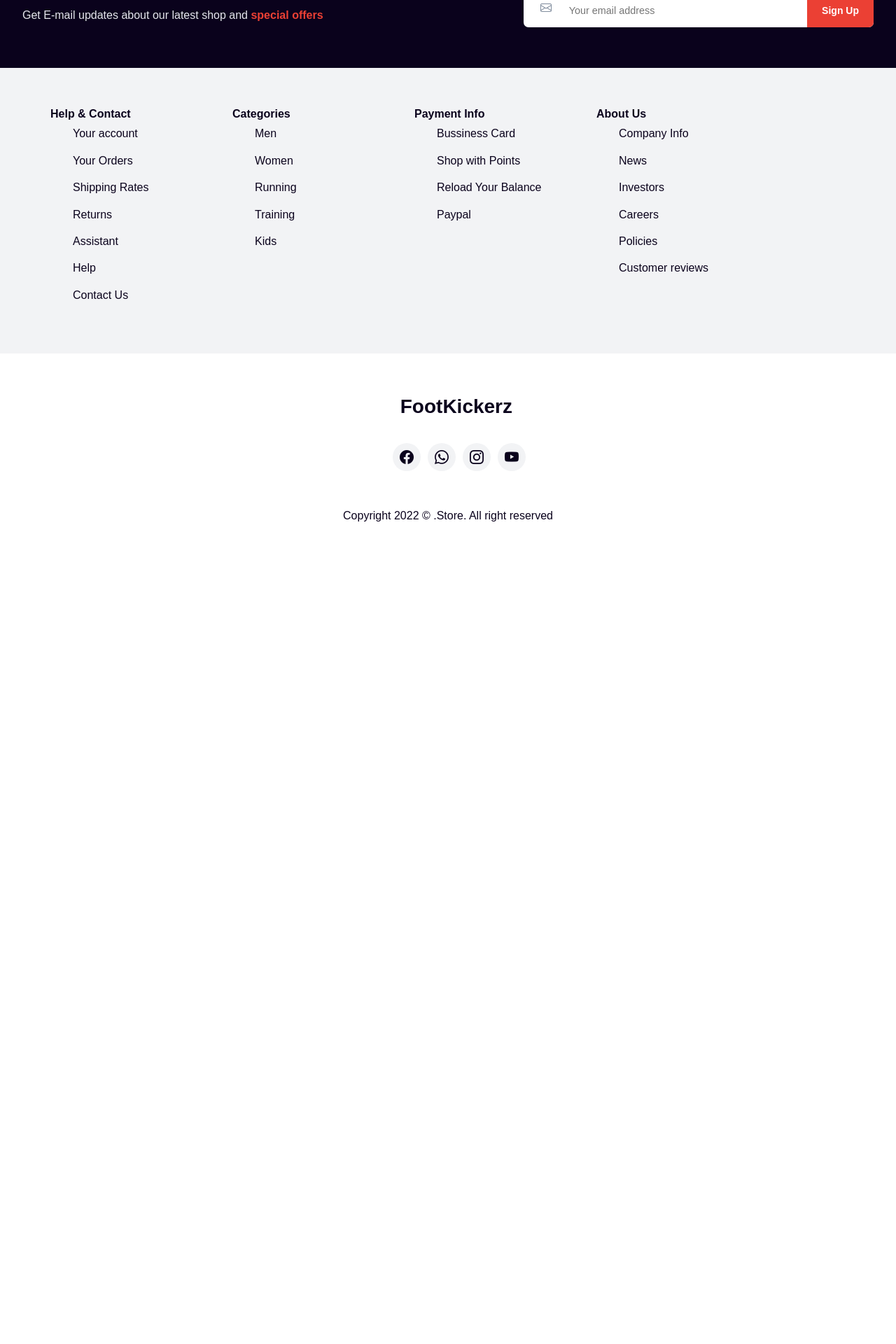
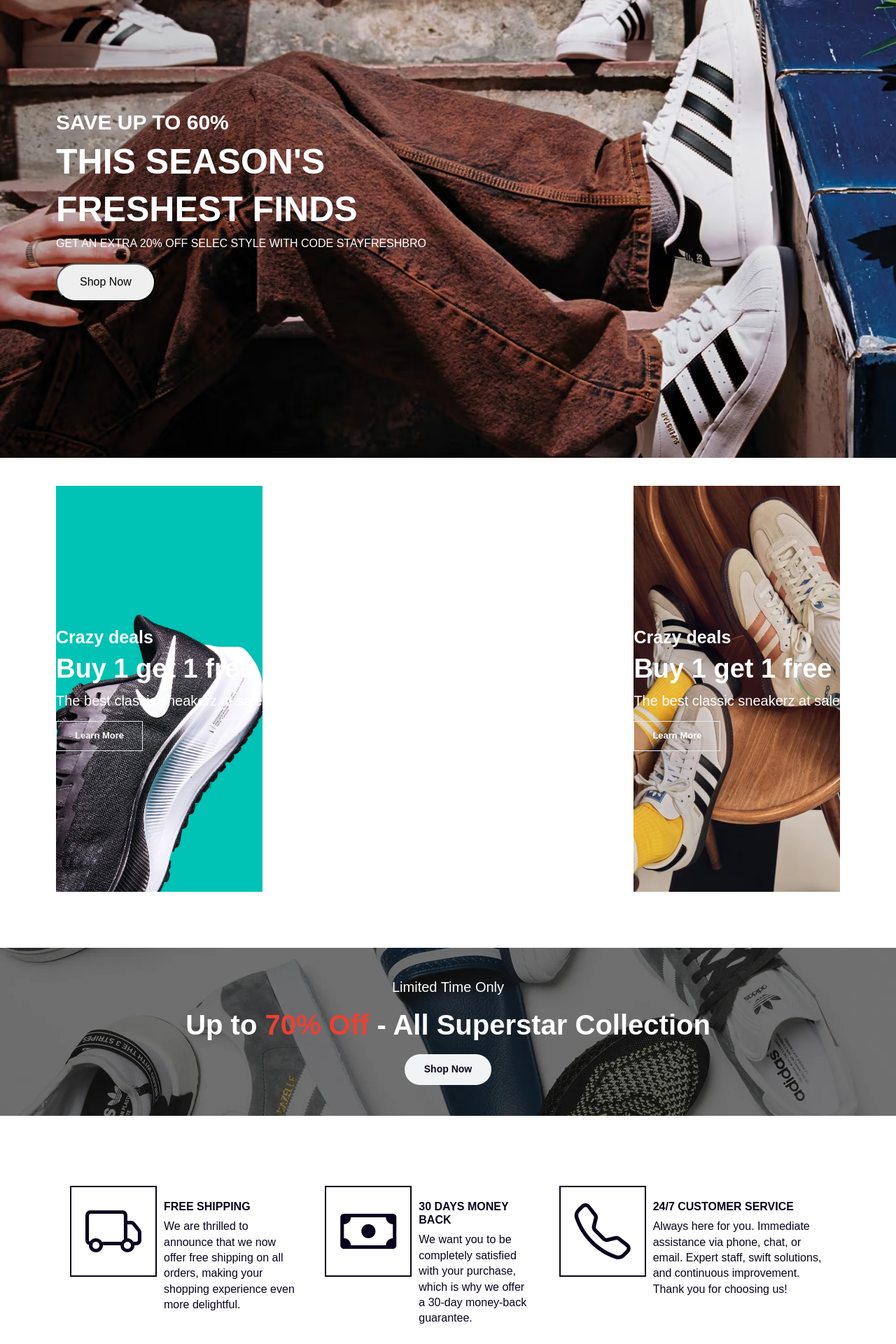
Before and after one commit to LereRentesca/FootKickerz, a Django app: page / in a window 1280 px wide. Shown: the part 240-2160 px from the top of the page at 70% size. Before the commit the page ends 985 px from the top, so only its background shows below. Run offline with Django 4.2, Linux system fonts and the light colour scheme; parts of the project's set-up code (start-up, migrations or seed data) failed here and were passed over.

Commit message:
merge branches

```diff
--- a/static/css/style.css
+++ b/static/css/style.css
@@ -517,10 +517,20 @@ form.search button:hover {
 .widgets {
     padding: 3.5em 2.5em;
     background-color: var(--light-bg-color);
+    display: flex;
+    flex-direction: column;
+    justify-content: center;
+    align-items: center;
+    text-align: center;
 }
 
 .footer-info {
     padding: 3.5em 0 5em;
+    display: flex;
+    flex-direction: column;
+    justify-content: center;
+    align-items: center;
+    text-align: center;
 }
 
 .footer-info .wrapper .flexcol {
@@ -627,6 +637,98 @@ form.search button:hover {
     padding: 40px 80px;
 }
 
+.section-p2 {
+    display: flex;
+    flex-direction: row;
+    justify-content: center;
+    align-items: space-between;
+}
+
+.section-m1 {
+    margin: 40px 0;
+}
+
+button.normal {
+    padding: 0.9em 2em;
+    height: auto;
+    width: fit-content;
+    border-radius: 2em;
+    transition: var(--trans-background-color);
+    font-size: 14px;
+    font-weight: 600;
+    color: var(--dark-color);
+    background-color: var(--light-bg-color);
+    cursor: pointer;
+    border: none;
+    outline: none;
+}
+
+button.white {
+    padding: 0.9em 2em;
+    height: auto;
+    width: fit-content;
+    transition: var(--trans-background-color);
+    font-size: 13px;
+    font-weight: 600;
+    color: var(--white-color);
+    background-color: var(--trans-bakcground);
+    cursor: pointer;
+    border: 1px solid var(--border-color);
+    outline: none;
+}
+
+
+button.normal:hover {
+    background-color: var(--primary-color);
+    color: var(--white-color);
+}
+
+#sm-banner .banner-box {
+    display: flex;
+    flex-direction: column;
+    justify-content: center;
+    align-items: flex-start;
+    background-image: url("/static/img/banner2.jpg");
+    height: 40vh;
+    min-height: 580px;
+    background-position: center;
+    background-size: cover;
+}
+
+#sm-banner .banner-box2{
+    background-image: url("/static/img/banner3.jpg");
+}
+
+#sm-banner {
+    display: flex;
+    justify-content: space-between;
+    flex-wrap: wrap;
+}
+
+#sm-banner h4{
+    color: var(--white-color);
+    font-size: 25px;
+    font-weight: var(--fw6);
+}
+
+#sm-banner h2{
+    color: var(--white-color);
+    font-size: 38px;
+    font-weight: var(--fw7);
+}
+
+#sm-banner span{
+    color: var(--white-color);
+    font-size: 20px;
+    font-weight: var(--fw5);
+    padding-bottom: 15px;
+}
+
+#sm-banner .banner-box:hover button {
+    background-color: var(--primary-color);
+    border: 1px solid var(--primary-color);
+}
+
 #feature{
    display: flex;
    align-items: center;
@@ -641,16 +743,60 @@ form.search button:hover {
 }
 
 #feature .fe-box{
-    display: grid;
+    /* display: grid;
     text-align: center;
     grid-template-columns: 1fr 1fr 1fr;
-    column-gap: 5px;
+    column-gap: 5px; */
+    display: flex;
+    padding: 20px 20px;
 }
 
 #feature .icon-larger {
-    border: 1px solid var(--dark-color);
+    border: 2px solid var(--dark-color);
+    margin-bottom: 100px;
+    width: 130px;
+    height: 130px;
+    padding: 10px 20px;
+    margin-right: 10px;
 }
+
+
 
 #feature .fe-box i:hover {
     color: var(--primary-color);
 }
+
+#banner{
+    display: flex;
+    flex-direction: column;
+    justify-content: center;
+    align-items: center;
+    text-align: center;
+    background-image: url("/static/img/banner1.jpg");
+    width: 100%;
+    height: 30vh;
+    background-position: center;
+    background-size: cover;
+}
+
+.text {
+    margin-top: 20px;
+
+}
+
+#banner h4{
+    color: var(--white-color);
+    font-size: 20px;
+    font-weight: var(--fw5);
+}
+
+#banner h2{
+    color: var(--white-color);
+    font-size: 40px;
+    padding: 10px;
+    font-weight: var(--fw7);
+}
+
+#banner h2 span {
+    color: var(--primary-color);
+}
--- a/templates/pages/home.html
+++ b/templates/pages/home.html
@@ -6,35 +6,57 @@
     <link href="{% static 'css/media.css' %}" rel="stylesheet">
 {% endblock %}
 
-{% block content %}
-<div class="main-images container-sm">
-    <img src="https://via.placeholder.com/900x450" alt="images"/>
+{% block main_content %}
+    <section id="hero">
+        <h4>SAVE UP TO 60%</h4>
+        <h2>This season's</h2>
+        <h1>Freshest finds</h1>
+        <p>Get an extra 20% off selec style with code STAYFRESHBRO</p>
+        <button>Shop Now</button>
+    </section>
+    <section id="sm-banner" class="section-p1">
+        <div class="banner-box">
+            <h4>Crazy deals</h4>
+            <h2>Buy 1 get 1 free</h2>
+            <span>The best classic sneakerz at sale</span>
+            <button class="white">Learn More</button>
         </div>
-<div class="main-buttons">
-    <div class="btn-group" role="group" aria-label="Basic radio toggle button group">
-        <input type="radio" class="btn-check" name="btnradio" id="btnradio1" autocomplete="off" checked>
-        <label class="btn btn-outline-primary" for="btnradio1">Option 1</label>
-
-        <input type="radio" class="btn-check" name="btnradio" id="btnradio2" autocomplete="off">
-        <label class="btn btn-outline-primary" for="btnradio2">Option 2</label>
-
-        <input type="radio" class="btn-check" name="btnradio" id="btnradio3" autocomplete="off">
-        <label class="btn btn-outline-primary" for="btnradio3">Option 3</label>
+        <div class="banner-box banner-box2">
+            <h4>Crazy deals</h4>
+            <h2>Buy 1 get 1 free</h2>
+            <span>The best classic sneakerz at sale</span>
+            <button class="white">Learn More</button>
+        </div>
+    </section>
+    <section id="banner" class="section-m1">
+        <h4>Limited Time Only</h4>
+        <h2>Up to <span>70% Off</span> - All Superstar Collection</h2>
+        <button class="normal">Shop Now</button>
+    </section>
+    <section id="feature" class="section-p1 section-p2">
+        <div class="section-p2">
+            <div class="fe-box">
+                <div class="icon-larger"><i class="bi bi-truck"></i></div>
+                <div class="text">
+                    <h6>Free shipping</h6>
+                    <p>We are thrilled to announce that we now offer free shipping on all orders, making your shopping experience even more delightful.</p>
                 </div>
             </div>
-<hr class="new">
-<div class="main-sale container-sm">
-    <div class="sale-left">
-        <img src="https://via.placeholder.com/570x372" alt="sale"/>
+            <div class="fe-box">
+                <div class="icon-larger"><i class="bi bi-cash"></i></div>
+                <div class="text">
+                    <h6>30 Days Money Back</h6>
+                    <p>We want you to be completely satisfied with your purchase, which is why we offer a 30-day money-back guarantee.</p>
                 </div>
-    <div class="sale-right">
-        <div class="title-sale">
-            <h2>SALE!</h2>
             </div>
-        <div class="text-sale title-sale">
-            <h3>Get up to 50% discount!</h3>
+            <div class="fe-box">
+                <div class="icon-larger"><i class="bi bi-telephone"></i></div>
+                <div class="text">
+                    <h6>24/7 Customer Service</h6>
+                    <p> Always here for you. Immediate assistance via phone, chat, or email. Expert staff, swift solutions, and continuous improvement. Thank you for choosing us!</p>
                 </div>
             </div>
         </div>
-<hr class="new">
+    </section>
+    <script src="{% static 'js/script.js' %}"></script>
 {% endblock %}
```
Also changed, not shown: static/img/banner1.jpg (added), static/img/banner2.jpg (added), static/img/banner3.jpg (added), static/img/home.jpg (added). Lines whose indentation alone changed are shown as unchanged.
